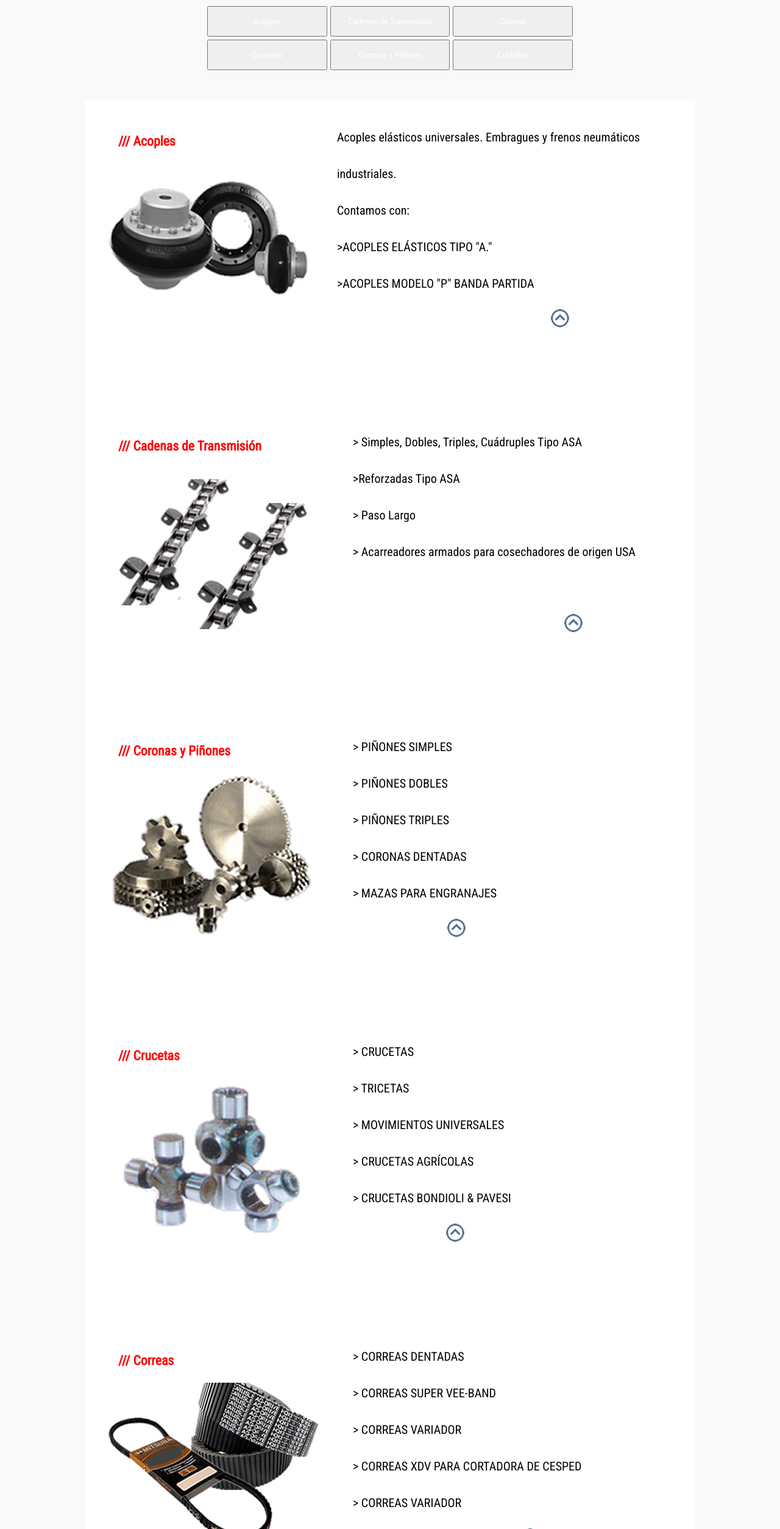
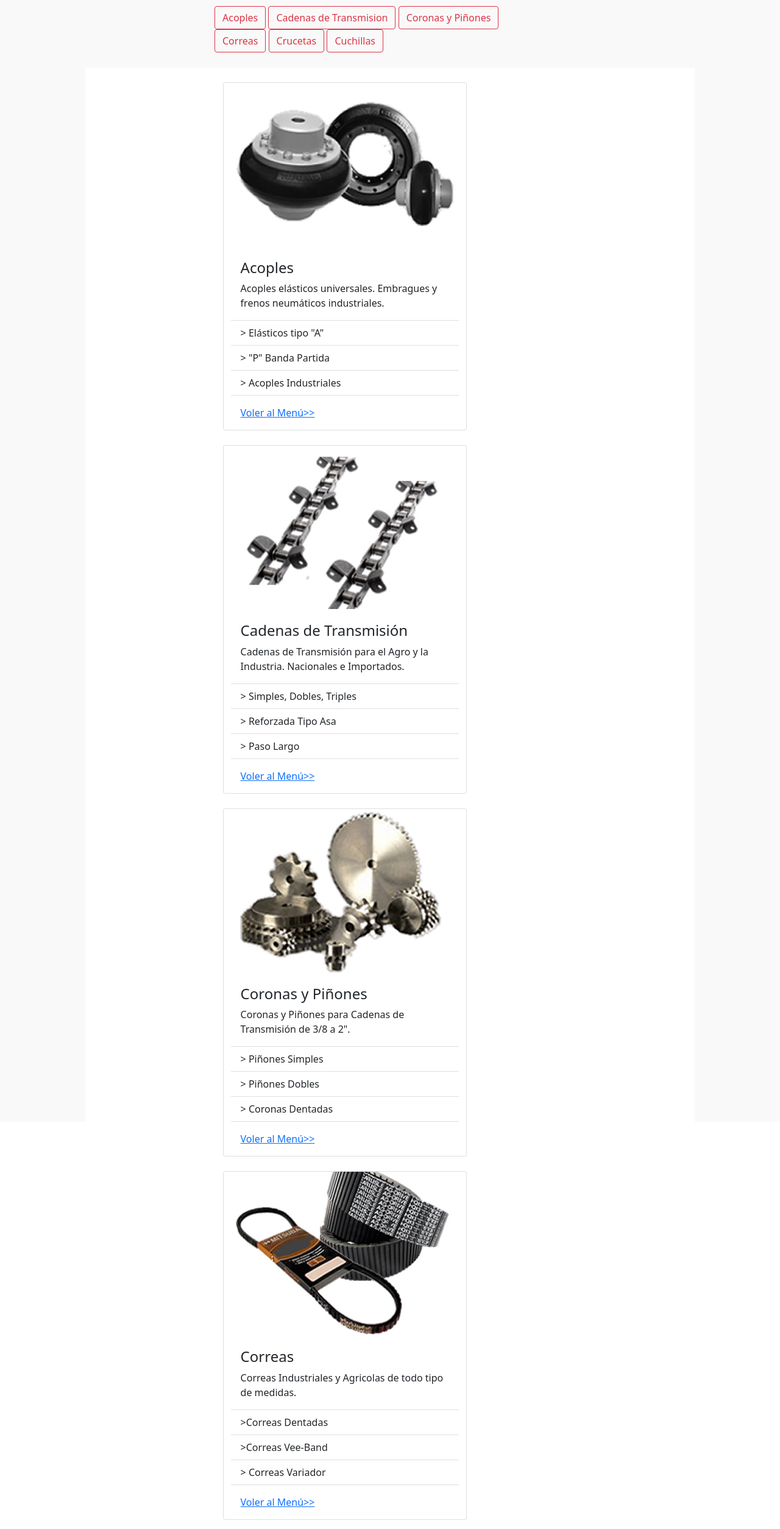
Before and after one commit to almamani/repuestosMamani, a plain HTML site: page html/catalogo.html in a window 1280 px wide. Shown: the part 292-2800 px from the top of the page at 61% size. Drawn offline with nearby package versions, Linux system fonts and the light colour scheme.

Commit message:
Segunda Versión

```diff
--- a/css/estilos.css
+++ b/css/estilos.css
@@ -39,7 +39,7 @@ nav {
   padding: 2rem;
   background-color: #14549a;
 }
-ul {
+nav ul {
   list-style-type: none;
 }
 
@@ -47,13 +47,13 @@ ol {
   list-style-type: none;
 }
 
-a {
+nav a {
   font-family: "Roboto Condensed", sans-serif;
   text-decoration: none;
   color: #fff;
 }
 
-a:hover {
+nav a:hover {
   color: #ff0000;
 }
 
@@ -249,6 +249,7 @@ h3 {
 /*---  Principal Catalogo ---*/
 .mainCatalogo {
   background-color: #f9f9f9;
+  height: 2000px;
 }
 
 #griBtnArticulos {
@@ -311,15 +312,15 @@ h3 {
     position: sticky;
   }
 
-  ul {
+  nav ul {
     margin-top: 2vh;
   }
 
-  li {
+  nav li {
     padding: 0.5vh;
   }
 
-  a {
+  nav a {
     font-size: 5vw;
   }
 
@@ -329,6 +330,18 @@ h3 {
     align-items: center;
   }
   /*--- Principal  Index --- */
+
+  .container-fluid {
+    width: 100vw;
+    height: auto;
+  }
+
+  .container-fluid1 {
+    width: 70vw;
+    height: auto;
+    margin-right: auto;
+    margin-left: auto;
+  }
 
   #grillaAnimacion {
     display: grid;
@@ -605,7 +618,7 @@ h3 {
     text-align: center;
   }
 
-  ul {
+  nav ul {
     height: 100px;
     width: 60%;
     list-style-type: none;
@@ -615,7 +628,7 @@ h3 {
     justify-content: space-evenly;
   }
 
-  a {
+  nav a {
     font-size: 1.1vw;
   }
 
@@ -631,6 +644,18 @@ h3 {
   }
 
   /*---  Principal Index --- */
+
+  .container-fluid {
+    width: 41vw;
+    height: auto;
+  }
+
+  .container-fluid1 {
+    width: 41vw;
+    height: auto;
+    margin-right: auto;
+    margin-left: auto;
+  }
 
   #grillaAnimacion {
     padding-top: 2rem;
--- a/html/catalogo.html
+++ b/html/catalogo.html
@@ -5,6 +5,11 @@
   <meta charset="utf-8">
   <meta http-equiv="X-UA-Compatible" content="IE=edge">
   <meta name="viewport" content="width=device-width, initial-scale=1.0">
+  <link href="https://cdn.jsdelivr.net/npm/bootstrap@5.1.3/dist/css/bootstrap.min.css" rel="stylesheet"
+    integrity="sha384-1BmE4kWBq78iYhFldvKuhfTAU6auU8tT94WrHftjDbrCEXSU1oBoqyl2QvZ6jIW3" crossorigin="anonymous">
+  <script src="https://cdn.jsdelivr.net/npm/bootstrap@5.1.3/dist/js/bootstrap.bundle.min.js"
+    integrity="sha384-ka7Sk0Gln4gmtz2MlQnikT1wXgYsOg+OMhuP+IlRH9sENBO0LRn5q+8nbTov4+1p"
+    crossorigin="anonymous"></script>
   <link rel="stylesheet" href="../css/estilos.css">
   <link
     href="https://fonts.googleapis.com/css2?family=Bebas+Neue&family=Roboto+Condensed&family=Titillium+Web:wght@600;700&display=swap"
@@ -56,172 +61,121 @@
     </section>
 
     <div id="griBtnArticulos">
-      <button> <a href="catalogo.html#acoples"> Acoples</a></button>
-      <button><a href="catalogo.html#cadenas">Cadenas de Transmisión</a></button>
-      <button> <a href="catalogo.html#correas"> Correas</a></button>
-      <button> <a href="catalogo.html#crucetas"> Crucetas</button></a>
-      <button> <a href="catalogo.html#coronas"> Coronas y Piñones</a></button>
-      <button><a href="catalogo.html#cuchillas"> Cuchillas</a></button>
+      <div class="container-fluid" id="botones">
+        <a class="btn btn-outline-danger" href="#" role="button">Acoples</a>
+        <a class="btn btn-outline-danger" href="#" role="button">Cadenas de Transmision</a>
+        <a class="btn btn-outline-danger" href="#" role="button">Coronas y Piñones</a>
+        <a class="btn btn-outline-danger" href="#" role="button">Correas</a>
+        <a class="btn btn-outline-danger" href="#" role="button">Crucetas</a>
+        <a class="btn btn-outline-danger" href="#" role="button">Cuchillas</a>
+      </div>
     </div>
 
-    <!--Artículos-->
+    <!------------Artículos--------------->
 
-    <!--Acoples-->
     <section class="articulos">
-      <article class="articulosGen" id="acoples">
-        <div class="articulosIzq">
-          <div class="titArticulos">
-            <h3>/// Acoples</h3>
+      <div class="container-fluid1">
+        <div class="row row-cols-1 row-cols-md-2 g-4">
+          <div class="card" style="width: 25rem;">
+            <img src="../img/img_catalogo_acoples.jpg" class="card-img-top" alt="...">
+            <div class="card-body">
+              <h4 class="card-title">Acoples</h4>
+              <p class="card-text">Acoples elásticos universales. Embragues y frenos neumáticos industriales.
+              </p>
             </div>
-          <div class="fotArticulos">
-            <img src="../img/img_catalogo_acoples.jpg" alt="" class="imgContenedor">
-          </div>
-        </div>
-        <div class="articulosDer">
-          <div class="textArticulos">
-            <p>Acoples elásticos universales. Embragues y frenos neumáticos industriales.</p>
-            <p>Contamos con:</p>
-            <p> >ACOPLES ELÁSTICOS TIPO "A."</p>
-            <p> >ACOPLES MODELO "P" BANDA PARTIDA</p>
-          </div>
-          <div class="marcasArticulos">
-            <div><img src="../img/marca_gummi.jpg" alt=""></div>
-            <div><a href="catalogo.html#botones"><img src="../img/img_up.jpg" alt=""></a></div>
-          </div>
-        </div>
-      </article>
-      <!--Cadenas de Transmision-->
-      <article class="articulosGen" id="cadenas">
-        <div class="articulosIzq">
-          <div class="titArticulos">
-            <h3>/// Cadenas de Transmisión</h3>
-          </div>
-          <div class="fotArticulos">
-            <img src="../img/img_catalogo_cadena.jpg" alt="" class="imgContenedor">
-          </div>
-        </div>
-        <div class="articulosDer">
-          <div class="textArticulos">
-            <p>> Simples, Dobles, Triples, Cuádruples Tipo ASA</p>
-            <p>>Reforzadas Tipo ASA</p>
-            <p>> Paso Largo</p>
-            <p>> Acarreadores armados para cosechadores de origen USA</p>
-
-          </div>
-          <div class="marcasArticulos">
-            <div><img src="../img/marca_drive.jpg" alt=""></div>
-            <div><img src="../img/marca_linkelt.jpg" alt=""></div>
-            <div><img src="../img/marca_zhd.jpg" alt=""></div>
-            <div><a href="catalogo.html#botones"><img src="../img/img_up.jpg" alt=""></a></div>
+            <ul class="list-group list-group-flush">
+              <li class="list-group-item">> Elásticos tipo "A"</li>
+              <li class="list-group-item">> "P" Banda Partida</li>
+              <li class="list-group-item">> Acoples Industriales</li>
+            </ul>
+            <div class="card-body">
+              <a href="#" class="card-link">Voler al Menú>></a>
 
             </div>
           </div>
-      </article>
-      <!--Coronas y Piñones-->
-      <article class="articulosGen" id="coronas" class="imgContenedor">
-        <div class="articulosIzq">
-          <div class="titArticulos">
-            <h3>/// Coronas y Piñones</h3>
+          <div class="card" style="width: 25rem;">
+            <img src="../img/img_catalogo_cadena.jpg" class="card-img-top" alt="...">
+            <div class="card-body">
+              <h4 class="card-title">Cadenas de Transmisión</h4>
+              <p class="card-text">Cadenas de Transmisión para el Agro y la Industria. Nacionales e Importados.
+              </p>
             </div>
-          <div class="fotArticulos">
-            <img src="../img/img_catalogo_coronas.jpg" alt="" class="imgContenedor">
+            <ul class="list-group list-group-flush">
+              <li class="list-group-item">> Simples, Dobles, Triples</li>
+              <li class="list-group-item">> Reforzada Tipo Asa</li>
+              <li class="list-group-item">> Paso Largo</li>
+            </ul>
+            <div class="card-body">
+              <a href="#" class="card-link">Voler al Menú>></a>
             </div>
           </div>
-        <div class="articulosDer">
-          <div class="textArticulos">
-            <p>> PIÑONES SIMPLES</p>
-            <p>> PIÑONES DOBLES </p>
-            <p>> PIÑONES TRIPLES</p>
-            <p>> CORONAS DENTADAS</p>
-            <p>> MAZAS PARA ENGRANAJES</p>
+          <div class="card" style="width: 25rem;">
+            <img src="../img/img_catalogo_coronas.jpg" class="card-img-top" alt="...">
+            <div class="card-body">
+              <h4 class="card-title">Coronas y Piñones</h4>
+              <p class="card-text">Coronas y Piñones para Cadenas de Transmisión de 3/8 a 2".
+              </p>
             </div>
-          <div class="marcasArticulos">
-            <div><img src="../img/marca_engranajes1.jpg" alt=""></div>
-            <div><img src="../img/marca_engranajes2.jpg" alt=""></div>
-            <div><a href="catalogo.html#botones"><img src="../img/img_up.jpg" alt=""></a></div>
+            <ul class="list-group list-group-flush">
+              <li class="list-group-item">> Piñones Simples</li>
+              <li class="list-group-item">> Piñones Dobles</li>
+              <li class="list-group-item">> Coronas Dentadas</li>
+            </ul>
+            <div class="card-body">
+              <a href="#" class="card-link">Voler al Menú>></a>
             </div>
           </div>
-      </article>
-
-      <!--Crucetas-->
-      <article class="articulosGen" id="crucetas">
-        <div class="articulosIzq">
-          <div class="titArticulos">
-            <h3>/// Crucetas</h3>
+          <div class="card" style="width: 25rem;">
+            <img src="../img/img_catalogo_correas.jpg" class="card-img-top" alt="...">
+            <div class="card-body">
+              <h4 class="card-title">Correas</h4>
+              <p class="card-text">Correas Industriales y Agricolas de todo tipo de medidas.
+              </p>
             </div>
-          <div class="fotArticulos">
-            <img src="../img/img_catalogo_crucetas.jpg" alt="" class="imgContenedor">
+            <ul class="list-group list-group-flush">
+              <li class="list-group-item"> >Correas Dentadas</li>
+              <li class="list-group-item"> >Correas Vee-Band</li>
+              <li class="list-group-item"> > Correas Variador</li>
+            </ul>
+            <div class="card-body">
+              <a href="#" class="card-link">Voler al Menú>></a>
             </div>
           </div>
-        <div class="articulosDer">
-          <div class="textArticulos">
-            <p>> CRUCETAS</p>
-            <p>> TRICETAS</p>
-            <p>> MOVIMIENTOS UNIVERSALES</p>
-            <p> > CRUCETAS AGRÍCOLAS</p>
-            <p>> CRUCETAS BONDIOLI & PAVESI</p>
+          <div class="card" style="width: 25rem;">
+            <img src="../img/img_catalogo_crucetas.jpg" class="card-img-top" alt="...">
+            <div class="card-body">
+              <h4 class="card-title">Crucetas</h4>
+              <p class="card-text">Línea completa de crucetas para el automotor, agro y máquinas viales.
+              </p>
             </div>
-          <div class="marcasArticulos">
-            <div><img src="../img/marca_etma.jpg" alt=""></div>
-            <div><a href="catalogo.html#botones"><img src="../img/img_up.jpg" alt=""></a></div>
+            <ul class="list-group list-group-flush">
+              <li class="list-group-item">> Crucetas y Tricetas</li>
+              <li class="list-group-item">> Movimientos Universales</li>
+              <li class="list-group-item">> Crucetas Agrícolas</li>
+            </ul>
+            <div class="card-body">
+              <a href="#" class="card-link">Voler al Menú>></a>
             </div>
           </div>
-      </article>
-
-      <!--Correas-->
-      <article class="articulosGen" id="correas">
-        <div class="articulosIzq">
-          <div class="titArticulos">
-            <h3>/// Correas</h3>
+          <div class="card" style="width: 25rem;">
+            <img src="../img/img_catalogo_cuchillas.jpg" class="card-img-top" alt="...">
+            <div class="card-body">
+              <h4 class="card-title">Cuchillas</h4>
+              <p class="card-text">El mayor surtido de cuchillas y accesorios para múltiples usos.
+              </p>
             </div>
-          <div class="fotArticulos">
-            <img src="../img/img_catalogo_correas.jpg" alt="" class="imgContenedor">
+            <ul class="list-group list-group-flush">
+              <li class="list-group-item">> Para Desmalezadoras</li>
+              <li class="list-group-item">> Para Hieladoras</li>
+              <li class="list-group-item">> Para picadoras</li>
+            </ul>
+            <div class="card-body">
+              <a href="#" class="card-link">Voler al Menú>></a>
             </div>
           </div>
-        <div class="articulosDer">
-          <div class="textArticulos">
-            <p> > CORREAS DENTADAS</p>
-            <p>> CORREAS SUPER VEE-BAND</p>
-            <p> > CORREAS VARIADOR</p>
-            <p>> CORREAS XDV PARA CORTADORA DE CESPED</p>
-            <p>> CORREAS VARIADOR</p>
-
-          </div>
-          <div class="marcasArticulos">
-            <div><img src="../img/marca_everwear.jpg" alt=""></div>
-            <div><img src="../img/marca_mitsuba.jpg" alt=""></div>
-            <div><img src="../img/marca_carlisle.jpg" alt=""></div>
-            <div><a href="catalogo.html#botones"><img src="../img/img_up.jpg" alt=""></a></div>
         </div>
       </div>
-      </article>
-
-      <!--Cuchillas-->
-      <article class="articulosGen" id="cuchillas">
-        <div class="articulosIzq">
-          <div class="titArticulos">
-            <h3>/// Cuchillas</h3>
-          </div>
-          <div class="fotArticulos">
-            <img src="../img/img_catalogo_cuchillas.jpg" alt="" class="imgContenedor">
-          </div>
-        </div>
-        <div class="articulosDer">
-          <div class="textArticulos">
-            <p>> CUCHILLAS Y ACCESORIOS PARA DESMALEZADORAS</p>
-            <p>> CUCHILLAS Y ACCESORIOS PARA HIELADORAS</p>
-            <p>> CUCHILLAS Y ACCESORIOS PARA PICADORAS Y PALAS</p>
-
-          </div>
-          <div class="marcasArticulos">
-            <div><img src="../img/marca_ts.jpg" alt=""></div>
-            <div><a href="catalogo.html#botones"><img src="../img/img_up.jpg" alt=""></a></div>
-          </div>
-        </div>
-      </article>
     </section>
-
-  </main>
     <!---------- Pié de Página ---------->
     <footer>
       <div class="telefono">
```
Also changed, not shown: index.html (+31 -3 lines), img/img_promo_edma.png (added), img/img_promo_maiceras.png (added), img/img_promo_trilobato.png (added), 1 other file. Lines whose indentation alone changed are shown as unchanged.
